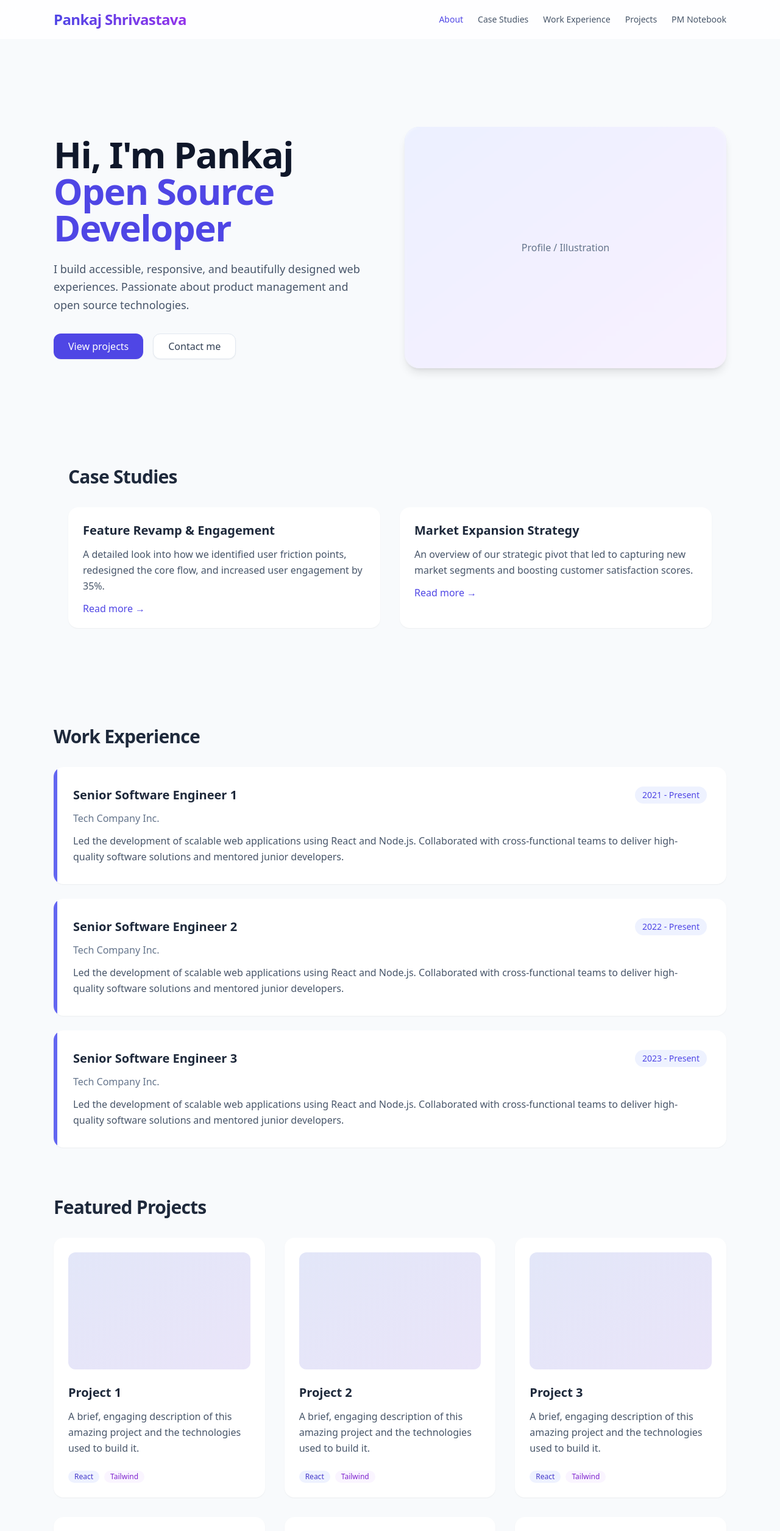
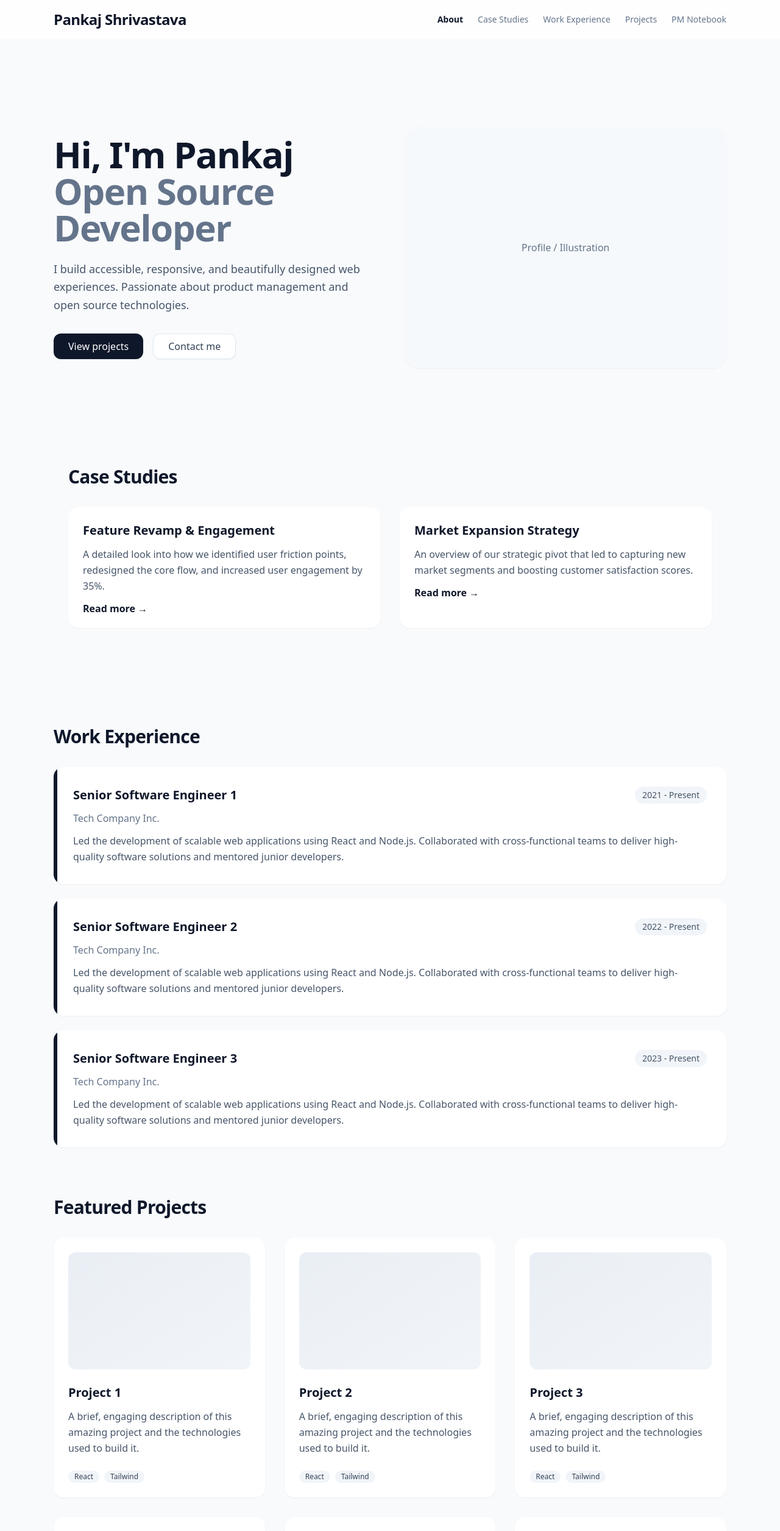
Before and after one commit to Pankaj-Shrivastava/my-portfolio-project, a React (Vite) app: page / in a window 1280 px wide. Shown: the top 2511 px of the page at 61% size. Built offline with nearby package versions, Linux system fonts and the light colour scheme; the HTML template or start-up script is replaced by a standard one.

Commit message:
updated Theme

```diff
--- a/index.html
+++ b/index.html
@@ -3,7 +3,7 @@
   <head>
     <meta charset="utf-8" />
     <meta name="viewport" content="width=device-width, initial-scale=1.0" />
-    <title>My Portfolio - Skeleton</title>
+    <title>Pankaj Shrivastava | Portfolio</title>
   </head>
   <body>
     <div id="root"></div>
--- a/src/App.jsx
+++ b/src/App.jsx
@@ -14,19 +14,19 @@ function Home() {
       <CaseStudies />
       <WorkExperience />
       <section id="projects" className="mt-20">
-        <h2 className="text-3xl font-bold tracking-tight mb-8 text-slate-800">Featured Projects</h2>
+        <h2 className="text-3xl font-bold tracking-tight mb-8 text-slate-900">Featured Projects</h2>
         <div className="grid gap-8 grid-cols-1 sm:grid-cols-2 lg:grid-cols-3">
           {/* Placeholder project cards */}
           {Array.from({ length: 6 }).map((_, i) => (
             <div key={i} className="group p-6 bg-white border border-slate-200 rounded-2xl shadow-sm hover:shadow-md transition-all duration-300 hover:-translate-y-1">
               <div className="h-48 bg-slate-100 rounded-xl mb-6 overflow-hidden relative">
-                <div className="absolute inset-0 bg-gradient-to-br from-indigo-500/10 to-purple-500/10 group-hover:opacity-75 transition-opacity duration-300" />
+                <div className="absolute inset-0 bg-gradient-to-br from-slate-200/50 to-slate-100/50 group-hover:opacity-75 transition-opacity duration-300" />
               </div>
-              <h3 className="text-xl font-semibold text-slate-800 group-hover:text-indigo-600 transition-colors duration-300">Project {i + 1}</h3>
+              <h3 className="text-xl font-semibold text-slate-900 group-hover:text-slate-600 transition-colors duration-300">Project {i + 1}</h3>
               <p className="text-slate-600 mt-3 leading-relaxed">A brief, engaging description of this amazing project and the technologies used to build it.</p>
               <div className="mt-6 flex gap-2">
-                <span className="inline-flex items-center px-2.5 py-0.5 rounded-full text-xs font-medium bg-indigo-50 text-indigo-700">React</span>
-                <span className="inline-flex items-center px-2.5 py-0.5 rounded-full text-xs font-medium bg-purple-50 text-purple-700">Tailwind</span>
+                <span className="inline-flex items-center px-2.5 py-0.5 rounded-full text-xs font-medium bg-slate-100 text-slate-700 border border-slate-200">React</span>
+                <span className="inline-flex items-center px-2.5 py-0.5 rounded-full text-xs font-medium bg-slate-100 text-slate-700 border border-slate-200">Tailwind</span>
               </div>
             </div>
           ))}
--- a/src/components/Header.jsx
+++ b/src/components/Header.jsx
@@ -24,21 +24,21 @@ export default function Header() {
   const getLinkStyle = (path, hash) => {
     const isActive = location.pathname === path && location.hash === hash;
     return `text-sm font-medium transition-colors ${
-      isActive ? 'text-indigo-600' : 'text-slate-600 hover:text-indigo-600'
+      isActive ? 'text-slate-900 font-semibold' : 'text-slate-500 hover:text-slate-900'
     }`;
   };
 
   const getMobileLinkStyle = (path, hash) => {
     const isActive = location.pathname === path && location.hash === hash;
     return `text-base font-medium transition-colors block ${
-      isActive ? 'text-indigo-600' : 'text-slate-600 hover:text-indigo-600'
+      isActive ? 'text-slate-900 font-semibold' : 'text-slate-500 hover:text-slate-900'
     }`;
   };
 
   return (
     <header className="w-full border-b border-slate-200 bg-white/80 backdrop-blur-md sticky top-0 z-50">
       <div className="container mx-auto px-6 py-4 max-w-6xl flex items-center justify-between">
-        <Link to="/" onClick={scrollToTop} className="text-2xl font-extrabold text-transparent bg-clip-text bg-gradient-to-r from-indigo-600 to-purple-600 tracking-tight">Pankaj Shrivastava</Link>
+        <Link to="/" onClick={scrollToTop} className="text-2xl font-extrabold text-slate-900 tracking-tight">Pankaj Shrivastava</Link>
         <nav className="hidden md:flex gap-6 items-center">
           <Link to="/" onClick={scrollToTop} className={getLinkStyle('/', '')}>About</Link>
           <Link to="/#case-studies" onClick={() => scrollToSection('case-studies')} className={getLinkStyle('/', '#case-studies')}>Case Studies</Link>
--- a/src/components/Hero.jsx
+++ b/src/components/Hero.jsx
@@ -4,15 +4,15 @@ export default function Hero() {
   return (
     <section className="grid grid-cols-1 lg:grid-cols-2 gap-12 items-center py-10 md:py-20">
       <div>
-        <h1 className="text-4xl sm:text-5xl lg:text-6xl font-extrabold text-slate-900 tracking-tight leading-tight">Hi, I'm Pankaj <br /><span className="text-indigo-600">Open Source Developer</span></h1>
+        <h1 className="text-4xl sm:text-5xl lg:text-6xl font-extrabold text-slate-900 tracking-tight leading-tight">Hi, I'm Pankaj <br /><span className="text-slate-500">Open Source Developer</span></h1>
         <p className="mt-6 text-lg text-slate-600 max-w-xl leading-relaxed">I build accessible, responsive, and beautifully designed web experiences. Passionate about product management and open source technologies.</p>
         <div className="mt-8 flex flex-wrap gap-4">
-          <button className="px-6 py-3 bg-indigo-600 hover:bg-indigo-700 text-white font-medium rounded-xl shadow-sm hover:shadow-md transition-all duration-300">View projects</button>
+          <button className="px-6 py-3 bg-slate-900 hover:bg-black text-white font-medium rounded-xl shadow-sm hover:shadow-md transition-all duration-300">View projects</button>
           <button className="px-6 py-3 bg-white border border-slate-200 hover:border-slate-300 hover:bg-slate-50 text-slate-700 font-medium rounded-xl shadow-sm transition-all duration-300">Contact me</button>
         </div>
       </div>
       <div className="order-first lg:order-last">
-        <div className="w-full aspect-square md:aspect-[4/3] bg-gradient-to-br from-indigo-100 to-purple-100 rounded-3xl flex items-center justify-center border border-white/50 shadow-lg relative overflow-hidden">
+        <div className="w-full aspect-square md:aspect-[4/3] bg-slate-100 rounded-3xl flex items-center justify-center border border-slate-200 shadow-sm relative overflow-hidden">
           <div className="absolute inset-0 bg-white/40 backdrop-blur-[2px]"></div>
           <span className="text-slate-500 font-medium z-10">Profile / Illustration</span>
         </div>
--- a/src/components/caseStudies/CaseStudies.jsx
+++ b/src/components/caseStudies/CaseStudies.jsx
@@ -4,23 +4,23 @@ export default function CaseStudies() {
   return (
     <section id="case-studies" className="py-12 md:py-20 bg-slate-50">
       <div className="container mx-auto px-6 max-w-6xl">
-        <h2 className="text-3xl font-bold tracking-tight mb-8 text-slate-800">Case Studies</h2>
+        <h2 className="text-3xl font-bold tracking-tight mb-8 text-slate-900">Case Studies</h2>
         <div className="grid grid-cols-1 md:grid-cols-2 gap-8">
           <div className="bg-white rounded-2xl border border-slate-200 shadow-sm p-6 hover:shadow-md transition-shadow">
-            <h3 className="text-xl font-semibold text-slate-800 mb-3">Feature Revamp & Engagement</h3>
+            <h3 className="text-xl font-semibold text-slate-900 mb-3">Feature Revamp & Engagement</h3>
             <p className="text-slate-600 mb-4 leading-relaxed">
               A detailed look into how we identified user friction points, redesigned the core flow, and increased user engagement by 35%.
             </p>
-            <button className="text-indigo-600 font-medium hover:text-indigo-800 transition-colors inline-flex items-center">
+            <button className="text-slate-900 font-semibold hover:text-slate-600 transition-colors inline-flex items-center">
               Read more <span className="ml-1">→</span>
             </button>
           </div>
           <div className="bg-white rounded-2xl border border-slate-200 shadow-sm p-6 hover:shadow-md transition-shadow">
-            <h3 className="text-xl font-semibold text-slate-800 mb-3">Market Expansion Strategy</h3>
+            <h3 className="text-xl font-semibold text-slate-900 mb-3">Market Expansion Strategy</h3>
             <p className="text-slate-600 mb-4 leading-relaxed">
               An overview of our strategic pivot that led to capturing new market segments and boosting customer satisfaction scores.
             </p>
-            <button className="text-indigo-600 font-medium hover:text-indigo-800 transition-colors inline-flex items-center">
+            <button className="text-slate-900 font-semibold hover:text-slate-600 transition-colors inline-flex items-center">
               Read more <span className="ml-1">→</span>
             </button>
           </div>
--- a/src/components/experience/WorkExperience.jsx
+++ b/src/components/experience/WorkExperience.jsx
@@ -1,15 +1,15 @@
 export default function WorkExperience() {
   return (
     <section id="work-experience" className="mt-20">
-      <h2 className="text-3xl font-bold tracking-tight mb-8 text-slate-800">Work Experience</h2>
+      <h2 className="text-3xl font-bold tracking-tight mb-8 text-slate-900">Work Experience</h2>
       <div className="space-y-6">
         {/* Placeholder project cards */}
         {Array.from({ length: 3 }).map((_, i) => (
           <div key={i} className="p-8 bg-white border border-slate-200 rounded-2xl shadow-sm hover:shadow-md transition-shadow duration-300 relative overflow-hidden">
-            <div className="absolute top-0 left-0 w-1.5 h-full bg-indigo-500 rounded-l-2xl"></div>
+            <div className="absolute top-0 left-0 w-1.5 h-full bg-slate-900 rounded-l-2xl"></div>
             <div className="flex flex-col sm:flex-row sm:items-center justify-between mb-4">
-              <h3 className="text-xl font-semibold text-slate-800">Senior Software Engineer {i + 1}</h3>
-              <span className="text-sm font-medium text-indigo-600 bg-indigo-50 px-3 py-1 rounded-full w-fit mt-2 sm:mt-0">202{i + 1} - Present</span>
+              <h3 className="text-xl font-semibold text-slate-900">Senior Software Engineer {i + 1}</h3>
+              <span className="text-sm font-medium text-slate-600 bg-slate-100 border border-slate-200 px-3 py-1 rounded-full w-fit mt-2 sm:mt-0">202{i + 1} - Present</span>
             </div>
             <h4 className="text-md font-medium text-slate-500 mb-4">Tech Company Inc.</h4>
             <p className="text-slate-600 leading-relaxed">
```
Also changed, not shown: src/components/pmNotebook/PMNotebook.jsx (+7 -7 lines), 1 other file (tests, documents, lock files or other folders).
